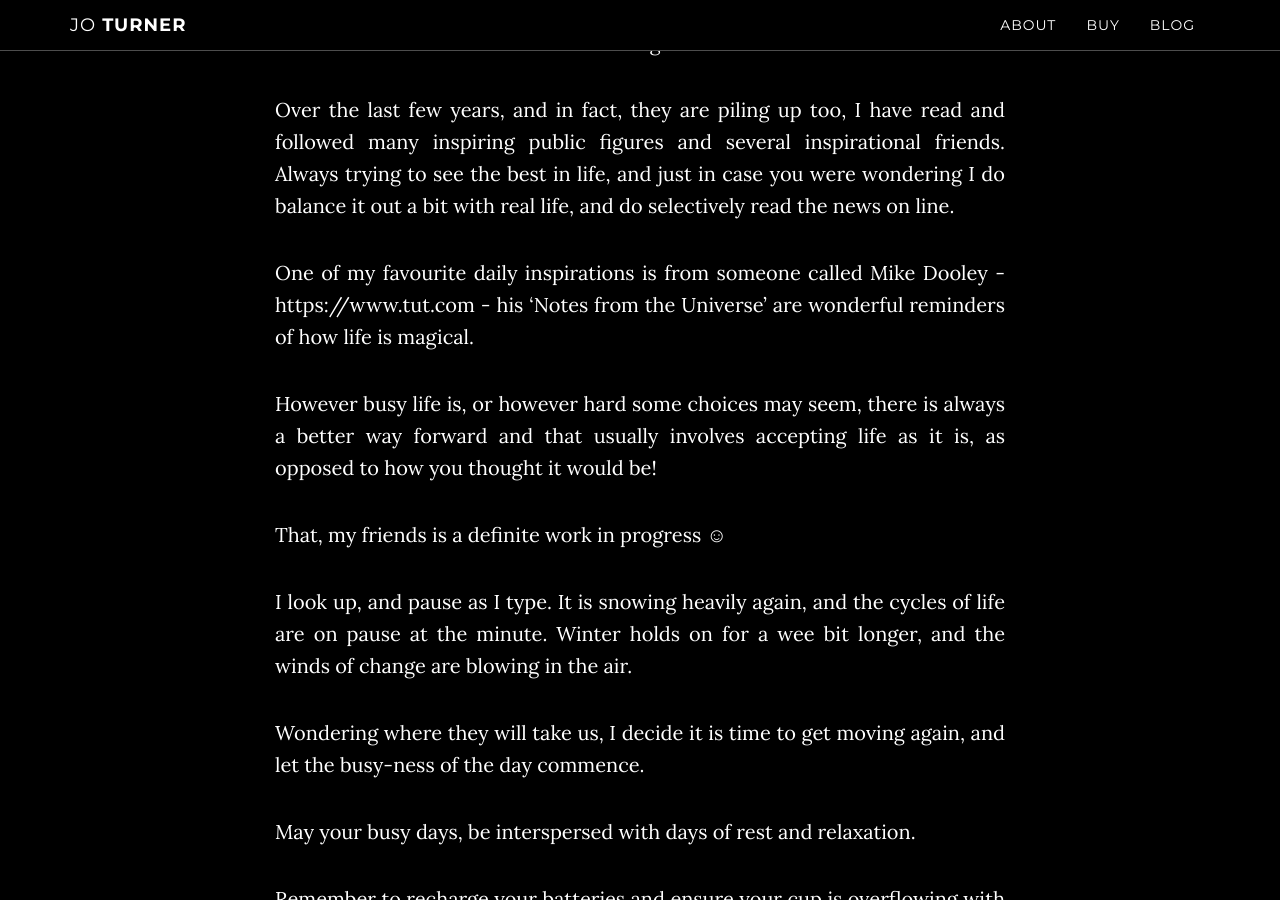
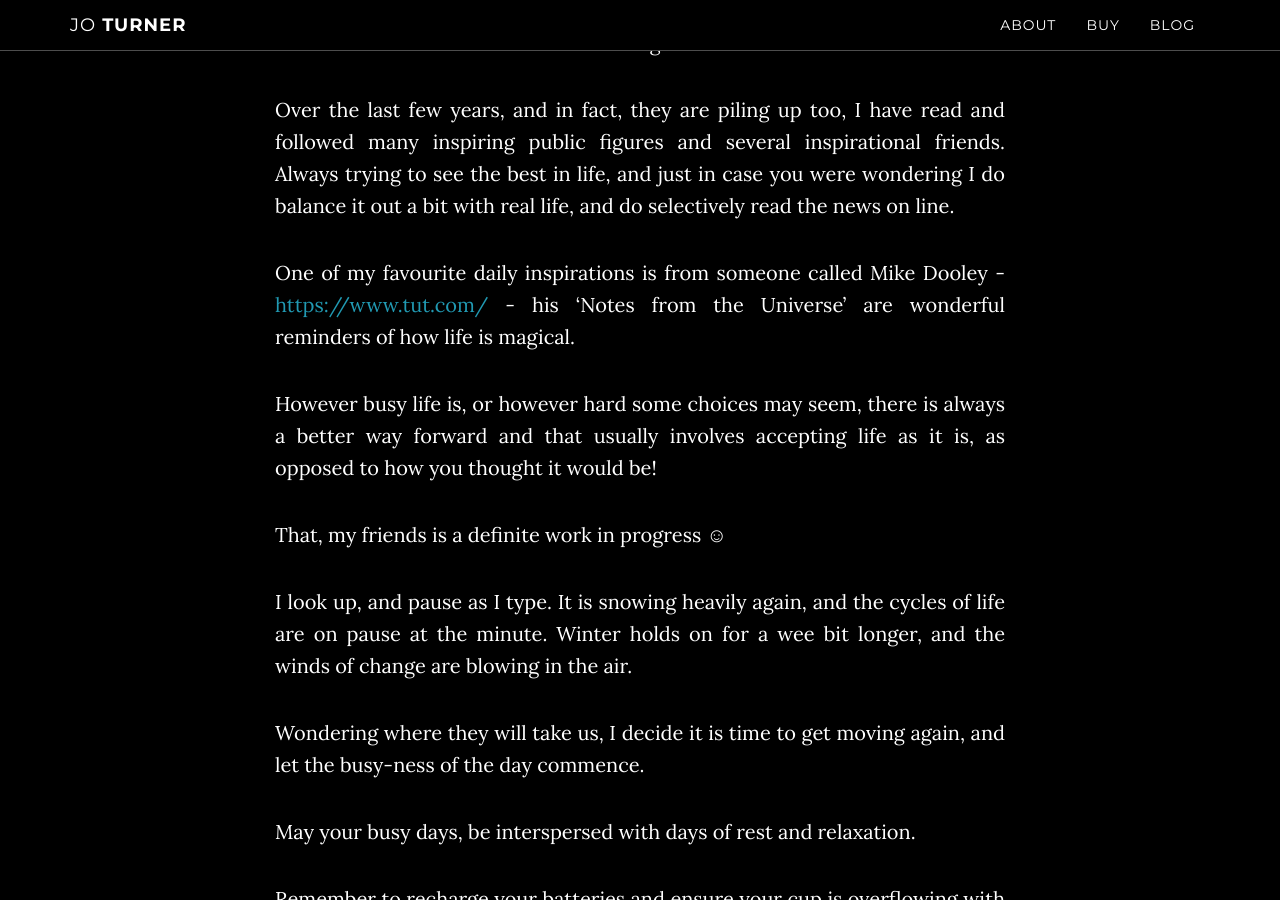
Before and after one commit to cardsfromtheedge/cardsfromtheedge.github.io, a Jekyll site: the page built from _posts/2019-05-09-busy-busy-busy.md, in a window 1280 px wide and 900 px high, scrolled down 3207 px. Built offline with Jekyll 4.4.1, drawn with Linux system fonts in a browser that asks for light colours; part of the change alters nothing that is shown.

```diff
--- a/_posts/2019-05-09-busy-busy-busy.md
+++ b/_posts/2019-05-09-busy-busy-busy.md
@@ -46,7 +46,7 @@ We can set an intention but we must let go of the outcome.
 
 Over the last few years, and in fact, they are piling up too, I have read and followed many inspiring public figures and several inspirational friends. Always trying to see the best in life, and just in case you were wondering I do balance it out a bit with real life, and do selectively read the news on line.
 
-One of my favourite daily inspirations is from someone called Mike Dooley - https://www.tut.com - his ‘Notes from the Universe’ are wonderful reminders of how life is magical.
+One of my favourite daily inspirations is from someone called Mike Dooley - <a href="https://www.tut.com/">https://www.tut.com/</a> - his ‘Notes from the Universe’ are wonderful reminders of how life is magical.
 
 However busy life is, or however hard some choices may seem, there is always a better way forward and that usually involves accepting life as it is, as opposed to how you thought it would be!
 
```
